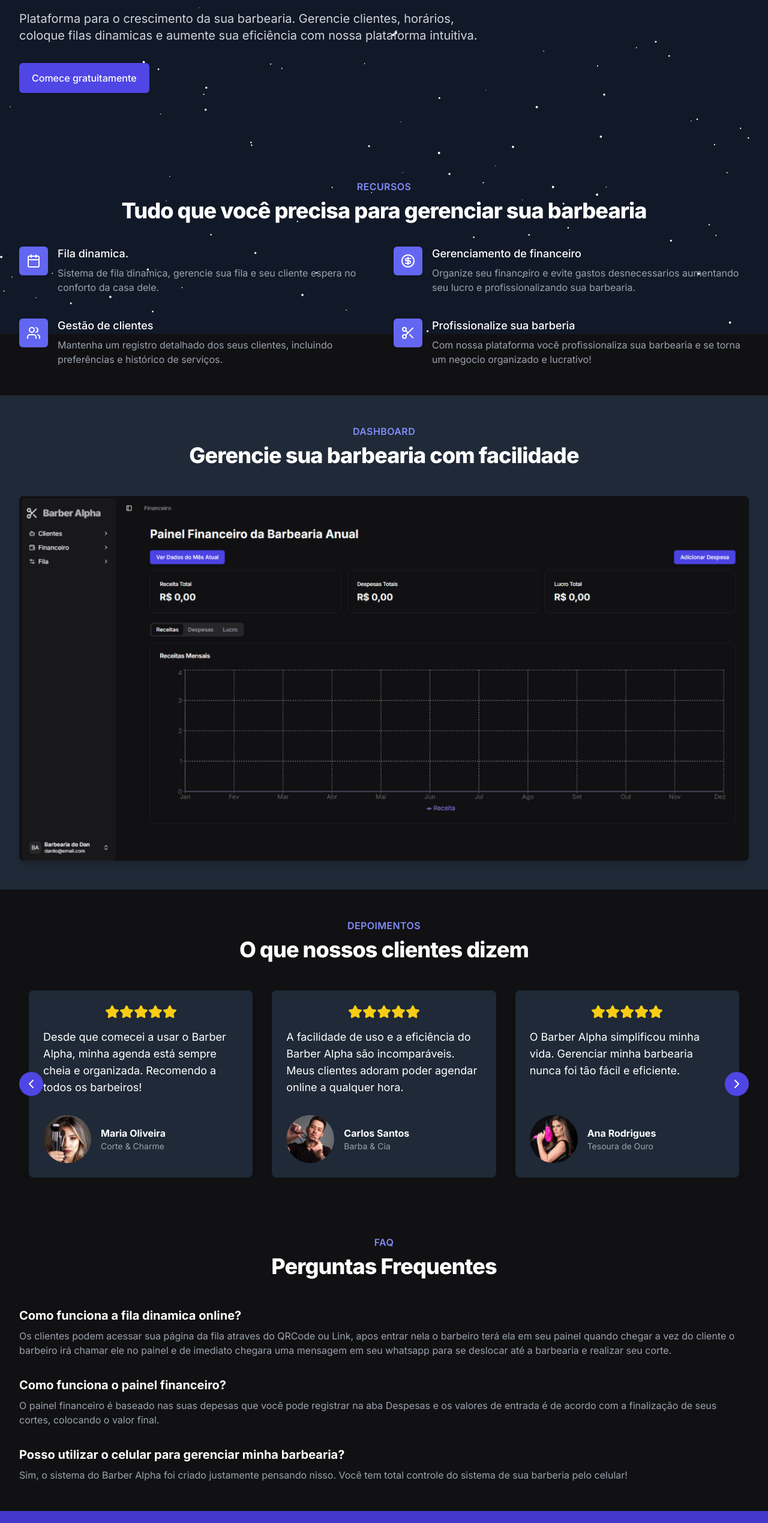
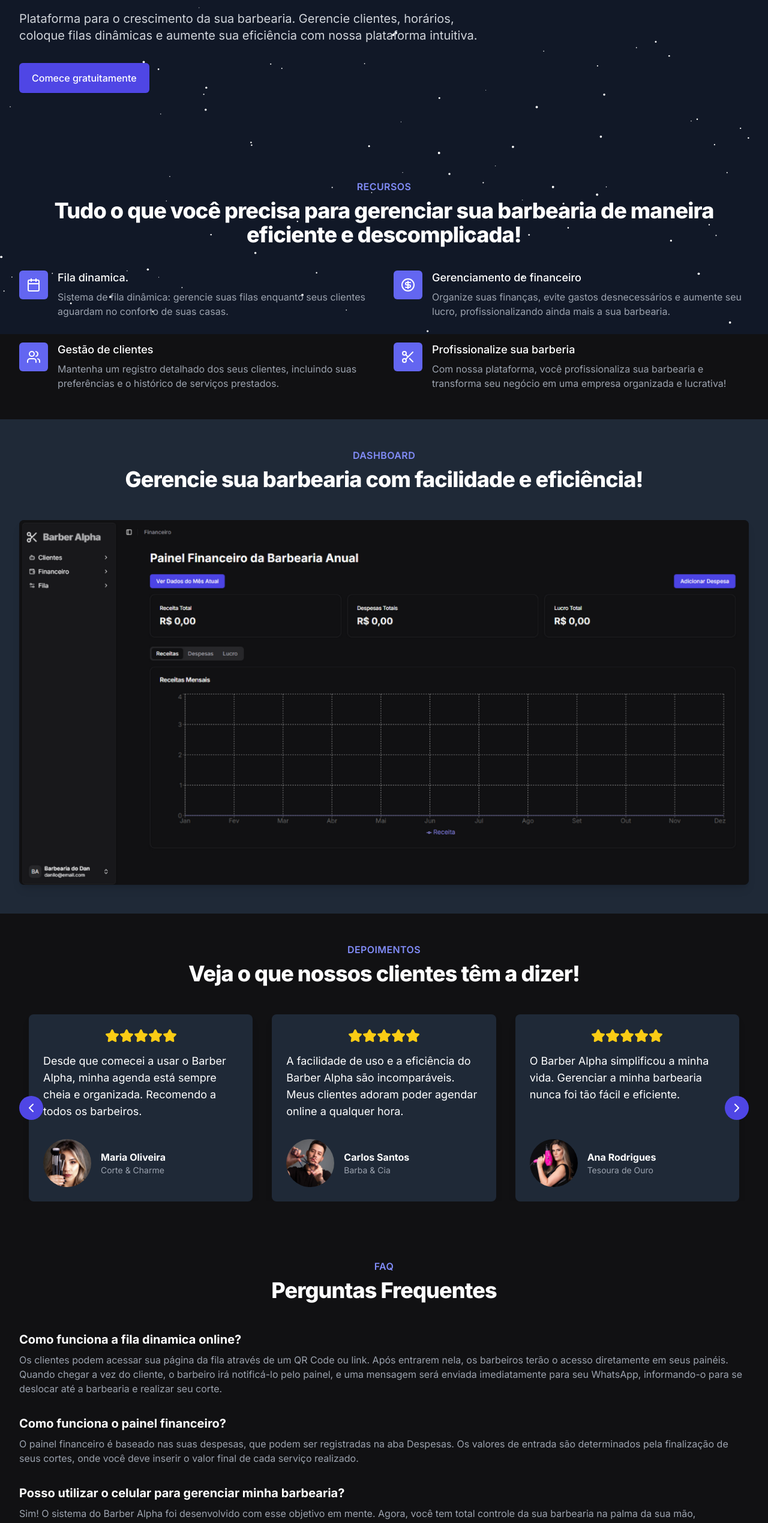
Before and after one commit to DaniloDevAndrade/BarberAlpha, a Next.js app: page / in a window 1280 px wide. Shown: the part 243-2782 px from the top of the page at 60% size. Built offline with nearby package versions, Linux system fonts and the light colour scheme.

Commit message:
fix-ptbr

```diff
--- a/src/app/page.tsx
+++ b/src/app/page.tsx
@@ -21,7 +21,7 @@
     {
       name: "Maria Oliveira",
       barbershop: "Corte & Charme",
-      text: "Desde que comecei a usar o Barber Alpha, minha agenda está sempre cheia e organizada. Recomendo a todos os barbeiros!",
+      text: "Desde que comecei a usar o Barber Alpha, minha agenda está sempre cheia e organizada. Recomendo a todos os barbeiros.",
       image: "/person3.png",
     },
     {
@@ -33,7 +33,7 @@
     {
       name: "Ana Rodrigues",
       barbershop: "Tesoura de Ouro",
-      text: "O Barber Alpha simplificou minha vida. Gerenciar minha barbearia nunca foi tão fácil e eficiente.",
+      text: "O Barber Alpha simplificou a minha vida. Gerenciar a minha barbearia nunca foi tão fácil e eficiente.",
       image: "/person4.png",
     },
     {
@@ -123,8 +123,7 @@
         <div className="max-w-7xl mx-auto py-16 px-4 sm:py-24 sm:px-6 lg:px-8">
           <h1 className="text-4xl font-extrabold tracking-tight sm:text-5xl lg:text-6xl">Barber Alpha</h1>
           <p className="mt-6 text-xl text-gray-300 max-w-3xl">
-            Plataforma para o crescimento da sua barbearia. Gerencie clientes, horários, coloque filas dinamicas e aumente sua eficiência com nossa
-            plataforma intuitiva.
+          Plataforma para o crescimento da sua barbearia. Gerencie clientes, horários, coloque filas dinâmicas e aumente sua eficiência com nossa plataforma intuitiva.
           </p>
           <a
             href="/register"
@@ -140,7 +139,7 @@
             <div className="lg:text-center">
               <h2 className="text-base text-indigo-400 font-semibold tracking-wide uppercase">Recursos</h2>
               <p className="mt-2 text-3xl leading-8 font-extrabold tracking-tight sm:text-4xl">
-                Tudo que você precisa para gerenciar sua barbearia
+                Tudo o que você precisa para gerenciar sua barbearia de maneira eficiente e descomplicada!
               </p>
             </div>
 
@@ -155,7 +154,7 @@
                   <div className="ml-4">
                     <dt className="text-lg leading-6 font-medium">Fila dinamica.</dt>
                     <dd className="mt-2 text-base text-gray-400">
-                      Sistema de fila dinamica, gerencie sua fila e seu cliente espera no conforto da casa dele.
+                      Sistema de fila dinâmica: gerencie suas filas enquanto seus clientes aguardam no conforto de suas casas.
                     </dd>
                   </div>
                 </div>
@@ -169,7 +168,7 @@
                   <div className="ml-4">
                     <dt className="text-lg leading-6 font-medium">Gerenciamento de financeiro</dt>
                     <dd className="mt-2 text-base text-gray-400">
-                      Organize seu financeiro e evite gastos desnecessarios aumentando seu lucro e profissionalizando sua barbearia.
+                      Organize suas finanças, evite gastos desnecessários e aumente seu lucro, profissionalizando ainda mais a sua barbearia.
                     </dd>
                   </div>
                 </div>
@@ -183,7 +182,7 @@
                   <div className="ml-4">
                     <dt className="text-lg leading-6 font-medium">Gestão de clientes</dt>
                     <dd className="mt-2 text-base text-gray-400">
-                      Mantenha um registro detalhado dos seus clientes, incluindo preferências e histórico de serviços.
+                      Mantenha um registro detalhado dos seus clientes, incluindo suas preferências e o histórico de serviços prestados.
                     </dd>
                   </div>
                 </div>
@@ -197,7 +196,7 @@
                   <div className="ml-4">
                     <dt className="text-lg leading-6 font-medium">Profissionalize sua barberia</dt>
                     <dd className="mt-2 text-base text-gray-400">
-                      Com nossa plataforma você profissionaliza sua barbearia e se torna um negocio organizado e lucrativo!
+                      Com nossa plataforma, você profissionaliza sua barbearia e transforma seu negócio em uma empresa organizada e lucrativa!
                     </dd>
                   </div>
                 </div>
@@ -212,7 +211,7 @@
             <div className="lg:text-center mb-12">
               <h2 className="text-base text-indigo-400 font-semibold tracking-wide uppercase">Dashboard</h2>
               <p className="mt-2 text-3xl leading-8 font-extrabold tracking-tight sm:text-4xl">
-                Gerencie sua barbearia com facilidade
+                Gerencie sua barbearia com facilidade e eficiência!
               </p>
             </div>
             <div className="bg-gray-900 rounded-lg shadow-lg overflow-hidden">
@@ -236,7 +235,7 @@
             <div className="lg:text-center mb-12">
               <h2 className="text-base text-indigo-400 font-semibold tracking-wide uppercase">Depoimentos</h2>
               <p className="mt-2 text-3xl leading-8 font-extrabold tracking-tight sm:text-4xl">
-                O que nossos clientes dizem
+                Veja o que nossos clientes têm a dizer!
               </p>
             </div>
             <div className="relative">
@@ -283,21 +282,21 @@
               <div>
                 <h3 className="text-xl font-bold mb-2">Como funciona a fila dinamica online?</h3>
                 <p className="text-gray-400">
-                  Os clientes podem acessar sua página da fila atraves do QRCode ou Link, apos entrar nela o barbeiro terá ela em seu painel
-                  quando chegar a vez do cliente o barbeiro irá chamar ele no painel e de imediato chegara uma mensagem em seu whatsapp para se deslocar até
-                  a barbearia e realizar seu corte.
+                Os clientes podem acessar sua página da fila através de um QR Code ou link. Após entrarem nela, os barbeiros terão o acesso diretamente em
+                seus painéis. Quando chegar a vez do cliente, o barbeiro irá notificá-lo pelo painel, e uma mensagem será enviada
+                imediatamente para seu WhatsApp, informando-o para se deslocar até a barbearia e realizar seu corte.
                 </p>
               </div>
               <div>
                 <h3 className="text-xl font-bold mb-2">Como funciona o painel financeiro?</h3>
                 <p className="text-gray-400">
-                  O painel financeiro é baseado nas suas depesas que você pode registrar na aba Despesas e os valores de entrada é de acordo com a finalização de seus cortes, colocando o valor final.
+                  O painel financeiro é baseado nas suas despesas, que podem ser registradas na aba Despesas. Os valores de entrada são determinados pela finalização de seus cortes, onde você deve inserir o valor final de cada serviço realizado.
                 </p>
               </div>
               <div>
                 <h3 className="text-xl font-bold mb-2">Posso utilizar o celular para gerenciar minha barbearia?</h3>
                 <p className="text-gray-400">
-                Sim, o sistema do Barber Alpha foi criado justamente pensando nisso. Você tem total controle do sistema de sua barberia pelo celular!
+                  Sim! O sistema do Barber Alpha foi desenvolvido com esse objetivo em mente. Agora, você tem total controle da sua barbearia na palma da sua mão, diretamente pelo celular!
                 </p>
               </div>
             </div>
@@ -309,7 +308,7 @@
           <div className="max-w-7xl mx-auto py-12 px-4 sm:px-6 lg:py-24 lg:px-8 lg:flex lg:items-center lg:justify-between">
             <h2 className="text-3xl font-extrabold tracking-tight text-white md:text-4xl">
               <span className="block">Pronto para alavancar sua barbearia?</span>
-              <span className="block text-indigo-200">Começa utilizar os 7 dias gratis do Barber Alpha.</span>
+              <span className="block text-indigo-200">Comece a aproveitar agora mesmo os 7 dias grátis do Barber Alpha!</span>
             </h2>
             <div className="mt-8 flex flex-col sm:flex-row lg:mt-0 lg:flex-shrink-0">
               <div className="inline-flex rounded-md shadow">
```
